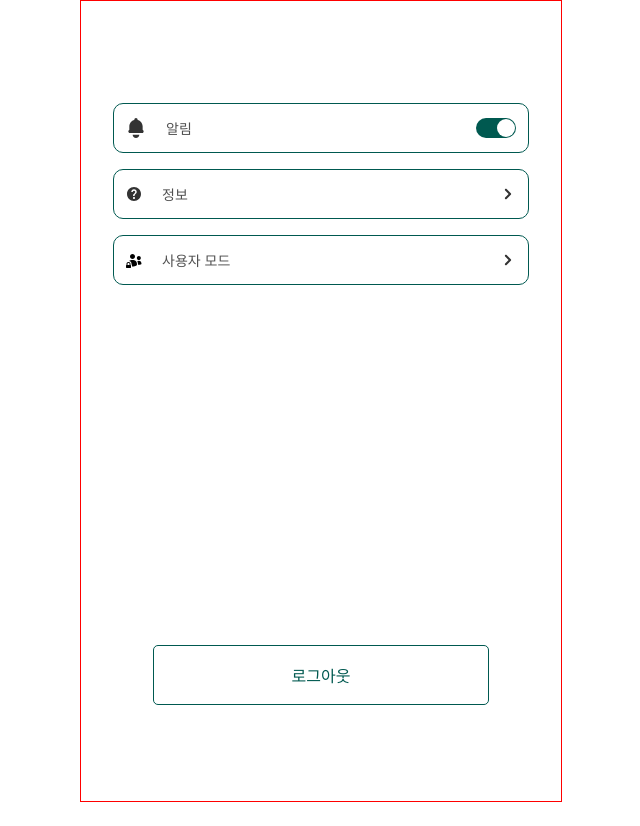
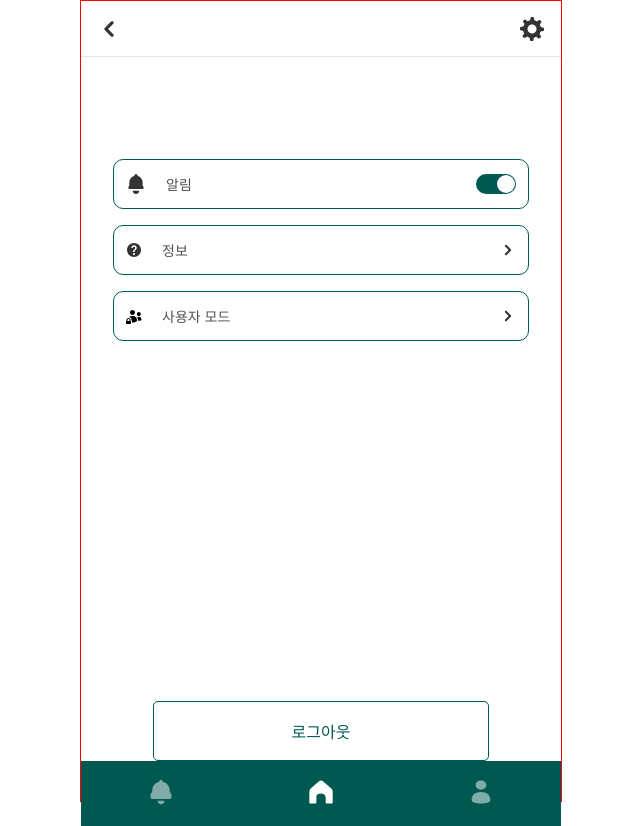
Before and after one commit to 2023-2-WINK-Project-Team1/front-end-mobile, a React (Create React App) app: page /setting in a window 1280 px wide. Shown: the whole page, without its empty margins (319-959 px from the left). Before the commit the page ends 802 px from the top, so only its background shows below. Built offline with nearby package versions, Linux system fonts and the light colour scheme.

Commit message:
front-end-41 Setting Page - Fix

```diff
--- a/src/pages/Setting.js
+++ b/src/pages/Setting.js
@@ -3,11 +3,13 @@ import styled from 'styled-components';
 import { useRecoilState } from 'recoil';
 import bell from '../../src/assets/Settings/bell.svg';
 import people from '../../src/assets/Settings/people.svg';
-import radio from '../../src/assets/Settings/radio.svg';
+import alarmOn from '../../src/assets/Settings/radio.svg';
 import arrow from '../../src/assets/Settings/arrow.svg';
 import questionmark from '../../src/assets/Settings/questionmark.svg';
-import offRadio from '../../src/assets/Settings/offradio.svg';
+import alarmOff from '../../src/assets/Settings/offradio.svg';
 import { isRadioOnState } from '../recoil/recoil';
+import Header from '../components/layout/Header';
+import Footer from '../components/layout/Footer';
 
 const MainContainer = styled.div`
   width: 100%;
@@ -74,11 +76,16 @@ const LogOutBox = styled.button`
 `;
 
 function Setting() {
-  const [imagePath, setImagePath] = useState('');
   const [isRadioOn, setIsRadioOn] = useRecoilState(isRadioOnState);
-  // 전역 상태 isRadioOn으로 관리
+  // isRadioOn이 true이면 alarm 설정됨.
+  const RadioClick = () => {
+    setIsRadioOn(!isRadioOn);
+  };
+  // alarm on/off를 RadioClick으로 제어
+  return (
+    <div>
+      <Header />
 
-  return (
       <MainContainer>
         <BoxContainer>
           <BoxComponent>
@@ -86,7 +93,7 @@ function Setting() {
               <img src={bell} />
               <Text>알림</Text>
             </MiniContainer>
-          <img src={isRadioOn ? radio : offRadio} />
+            <img src={isRadioOn ? alarmOn : alarmOff} onClick={RadioClick} />
           </BoxComponent>
 
           <BoxComponent>
@@ -111,6 +118,8 @@ function Setting() {
           </LogOutBox>
         </LogOutContainer>
       </MainContainer>
+      <Footer />
+    </div>
   );
 }
 
```
Lines whose indentation alone changed are shown as unchanged.
